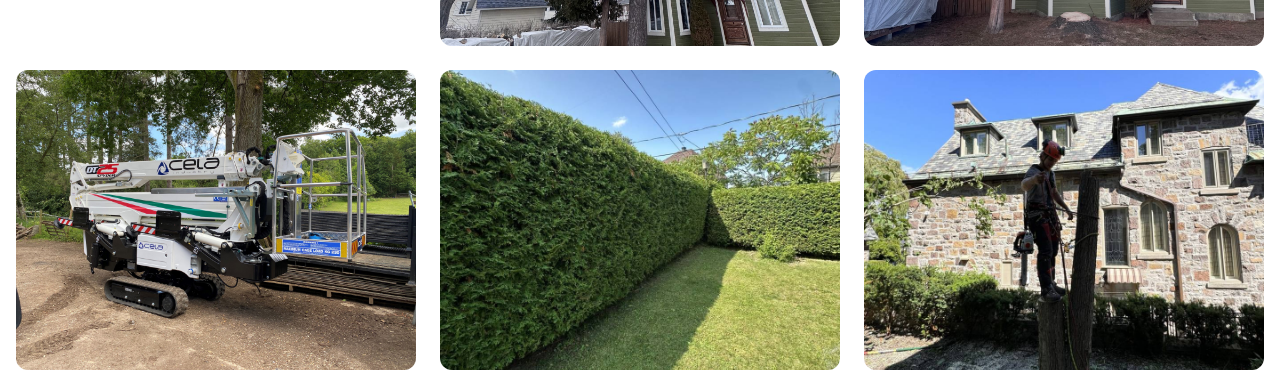
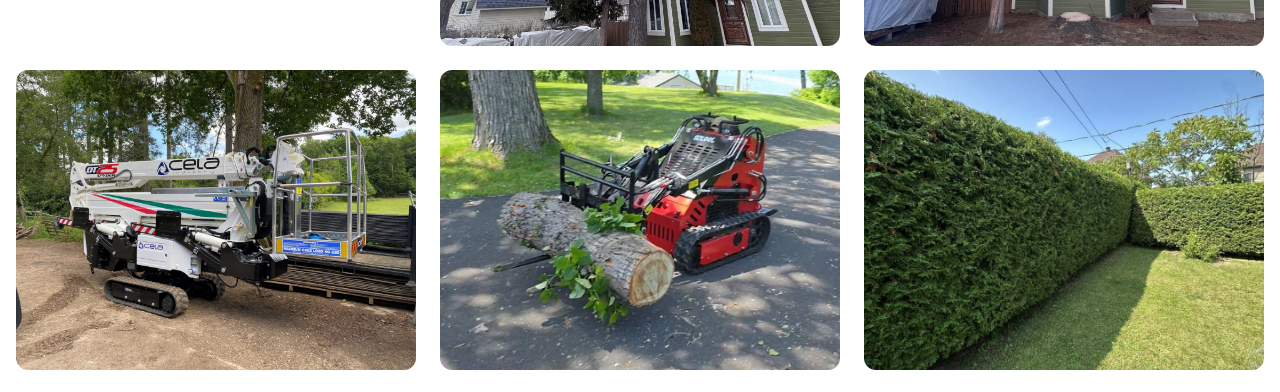
Before and after one commit to cjbrandse4-ship-it/brandse-website, a Next.js app: page /gallery in a window 1280 px wide. Shown: the part 710-1102 px from the top of the page. Built offline with nearby package versions, Linux system fonts and the light colour scheme; grey boxes are pictures that could not be loaded.

Commit message:
feat(gallery): add tracked mini loader photo (Beaconsfield waterfront job)
Placed after the spider lift so equipment shots cluster. Bilingual captions.

Co-Authored-By: Claude Opus 4.8 (1M context) <noreply@anthropic.com>

```diff
--- a/pages/gallery.tsx
+++ b/pages/gallery.tsx
@@ -36,6 +36,11 @@ const galleryItems: GalleryItem[] = [
     src: '/gallery/spider-lift.jpg',
     en: 'Our CELA DT25 spider lift — 82 ft reach for hard-to-access tree work',
     fr: 'Notre nacelle araignee CELA DT25 — portee de 82 pi pour les arbres difficiles d\'acces',
+  },
+  {
+    src: '/gallery/mini-loader.jpg',
+    en: 'Our tracked mini loader hauling logs on a waterfront property in Beaconsfield',
+    fr: 'Notre mini-chargeur sur chenilles transportant des billots sur une propriete riveraine a Beaconsfield',
   },
   {
     src: '/gallery/hedge-trimming.jpg',
```
Also changed, not shown: public/gallery/mini-loader.jpg (added).
